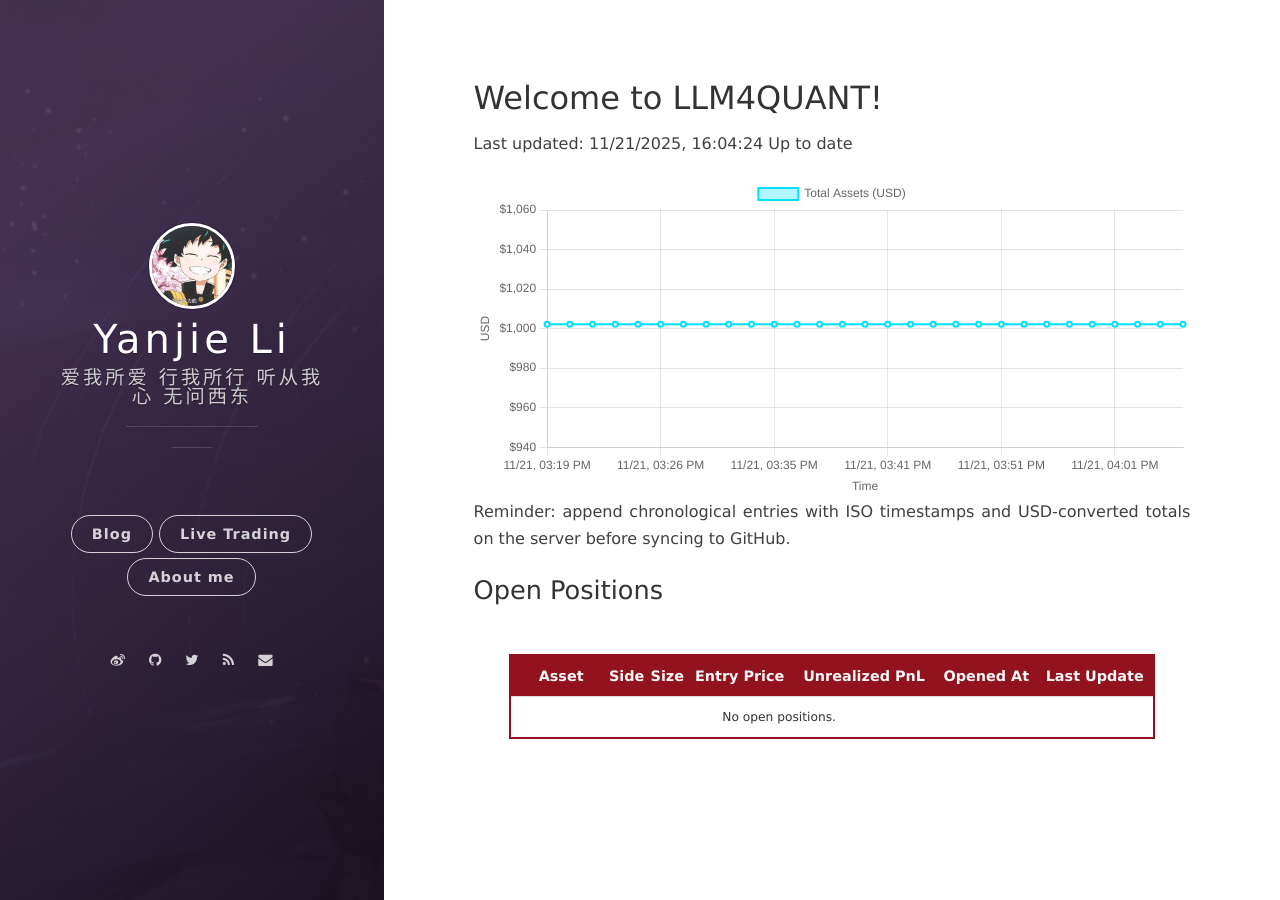
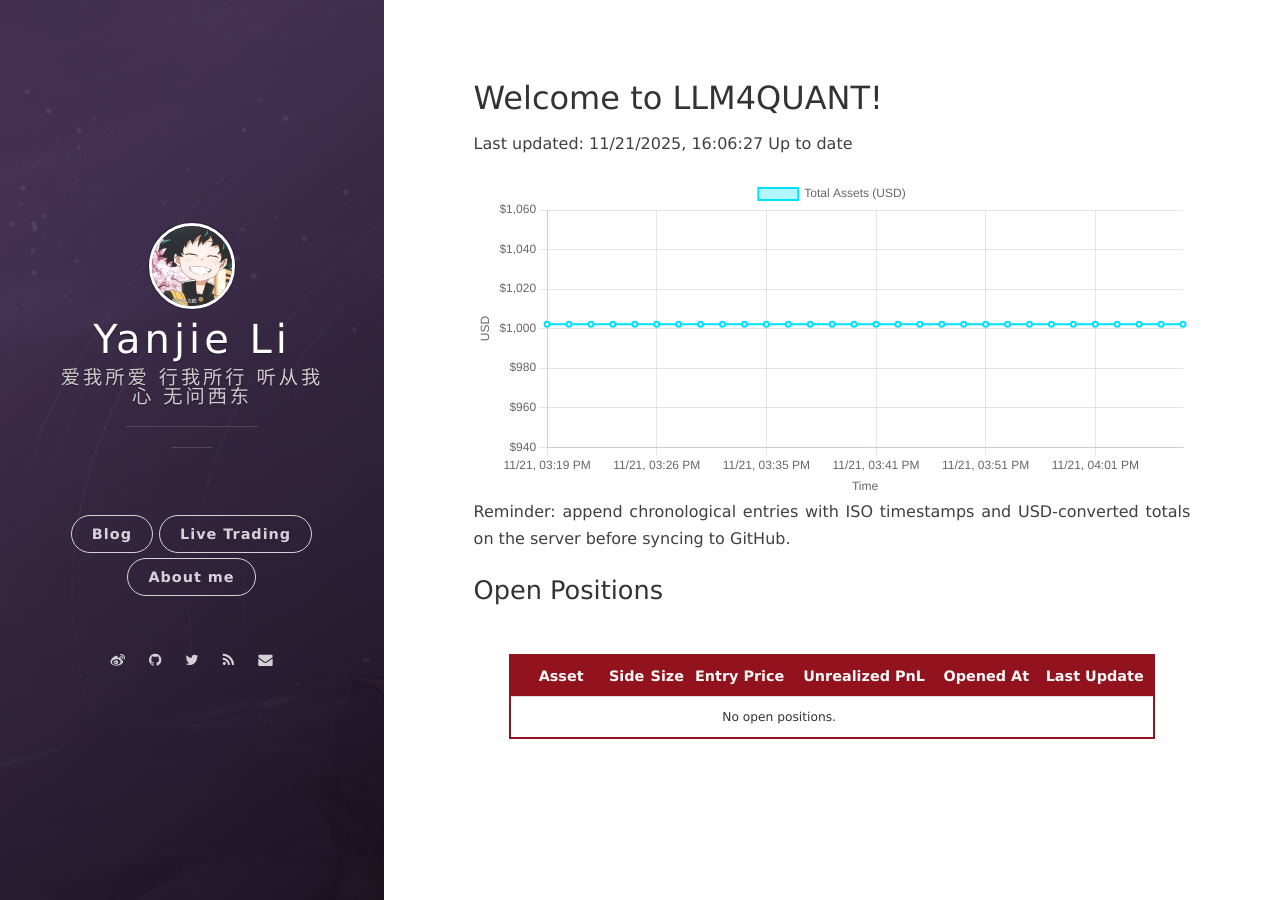
Before and after one commit to leeyegy/leeyegy.github.io, a Jekyll site: the page built from live-trading.html, in a window 1280 px wide. Built offline with Jekyll 4.4.1, drawn with Linux system fonts in a browser that asks for light colours; nearby versions of some CDN libraries.

Commit message:
AccountMonitor: update balance history 2025-11-22T00:06:27+08:00

```diff
--- a/assets/data/binance/balance-history.json
+++ b/assets/data/binance/balance-history.json
@@ -1,5 +1,5 @@
 {
-  "generatedAt": "2025-11-22T00:04:24+08:00",
+  "generatedAt": "2025-11-22T00:06:27+08:00",
   "asset": "total_usd_value",
   "history": [
     {
@@ -117,6 +117,10 @@
     {
       "timestamp": "2025-11-22T00:04:24+08:00",
       "totalUsd": 1002.16734911
+    },
+    {
+      "timestamp": "2025-11-22T00:06:27+08:00",
+      "totalUsd": 1002.16734911
     }
   ]
 }
```
